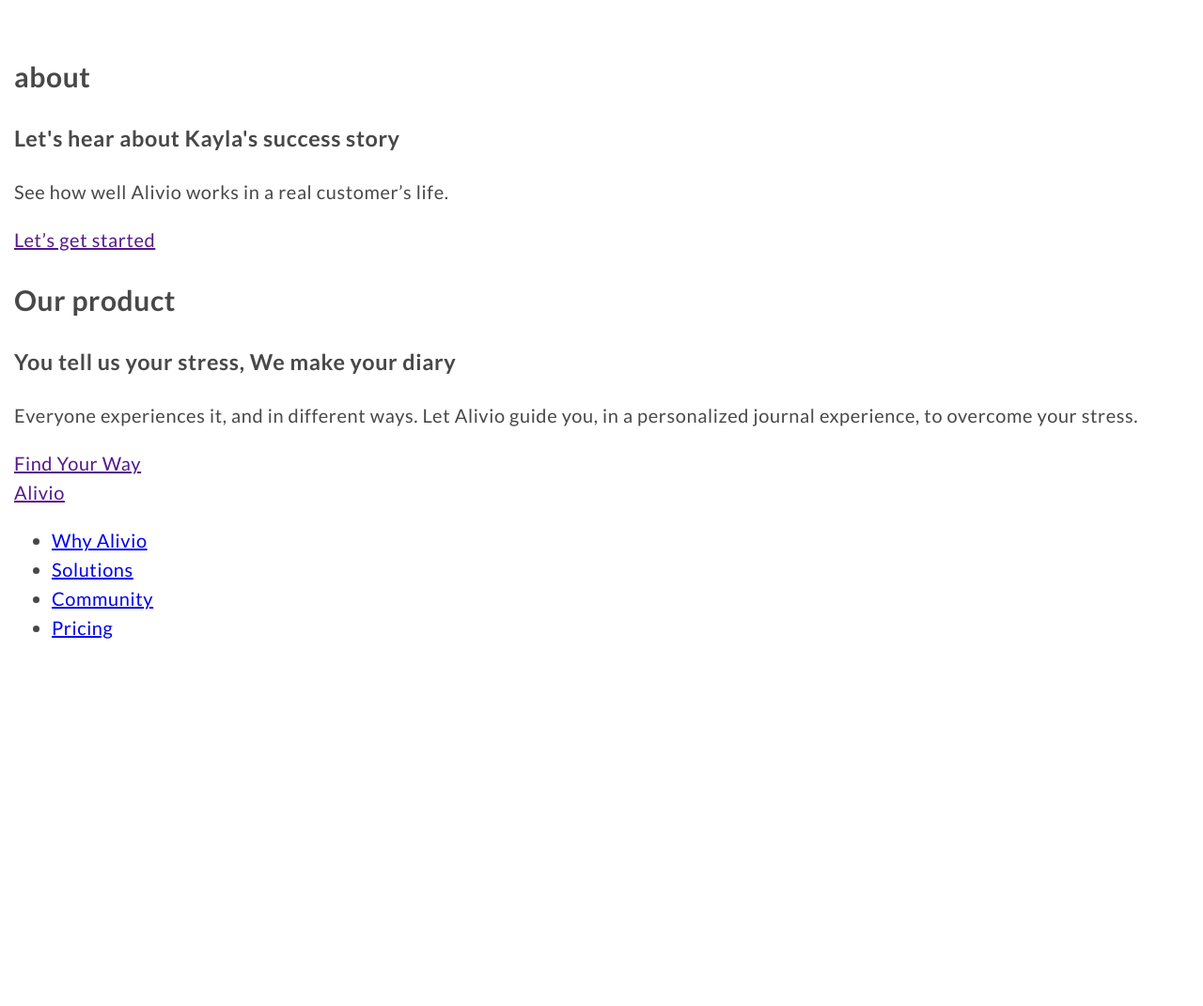
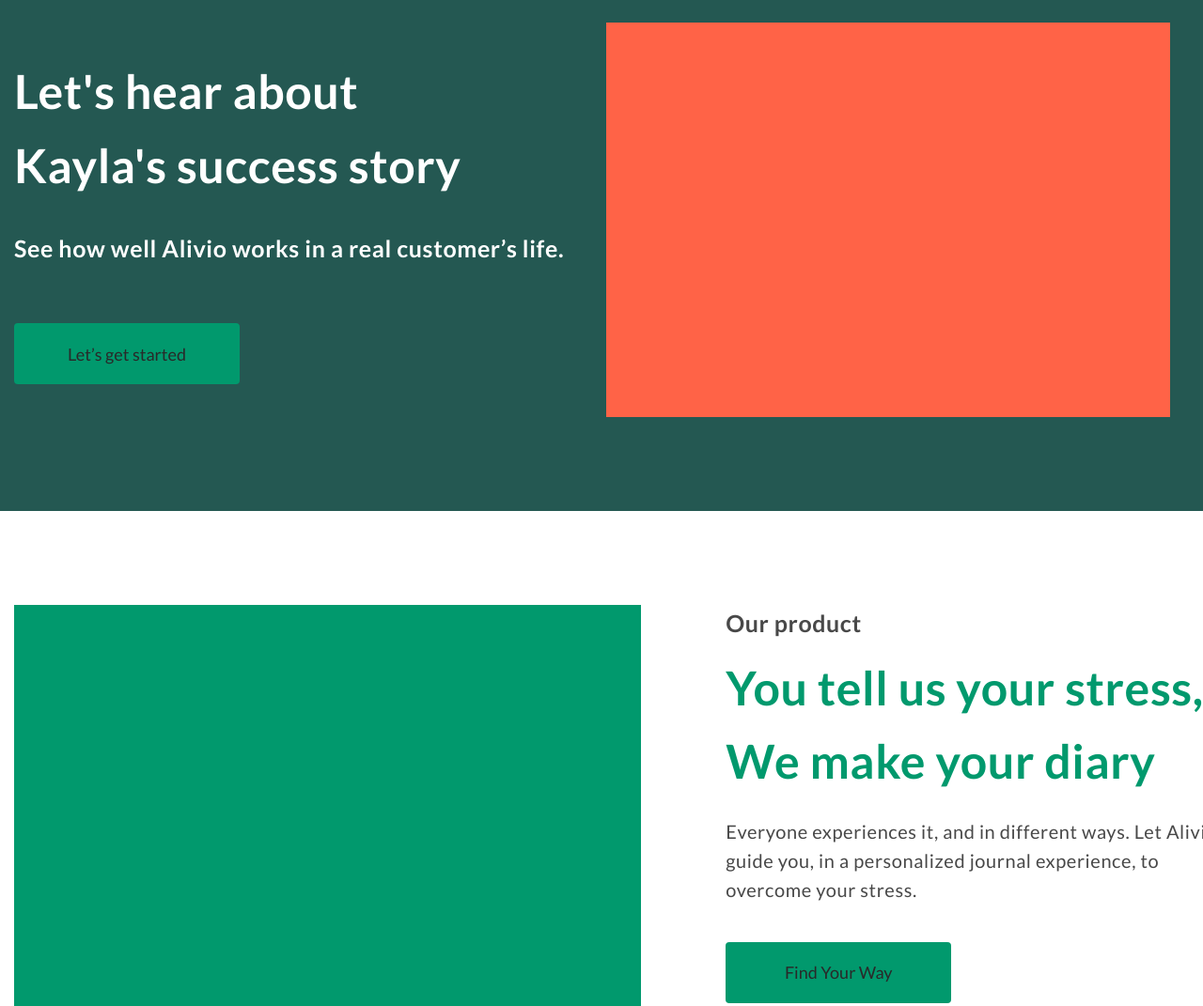
Before and after one commit to KutsVlad8/Alivio, a plain HTML site: page index.html in a window 1280 px wide. Shown: the part 1860-2931 px from the top of the page at 94% size. Before the commit the page ends 2564 px from the top, so only its background shows below. Drawn offline with Linux system fonts and the light colour scheme.

Commit message:
написал CSS
дописал основной CSS

```diff
--- a/index.html
+++ b/index.html
@@ -110,40 +110,51 @@
           </ul>
         </div>
       </section>
-      <section>
-        <div class="container">
-          <div>
-            <img src="" alt="" />
-            <div></div>
+      <section class="about">
+        <div class="about__container container">
+          <div class="about__content">
+            <h2 class="hidden">about</h2>
+            <h3 class="about__title">Let's hear about Kayla's success story</h3>
+            <p class="about__text">See how well Alivio works in a real customer’s life.</p>
+            <button type="button" class="about__btn">Let’s get started</button>
           </div>
-          <h2>about</h2>
-          <h3>Let's hear about Kayla's success story</h3>
-          <p>See how well Alivio works in a real customer’s life.</p>
-          <a href="">Let’s get started</a>
+
+          <div class="about__video"></div>
         </div>
       </section>
 
-      <section>
-        <div class="container">
-          <h2>Our product</h2>
-          <h3>You tell us your stress, We make your diary</h3>
-          <p>
-            Everyone experiences it, and in different ways. Let Alivio guide you, in a personalized
-            journal experience, to overcome your stress.
-          </p>
+      <section class="product">
+        <div class="product__container container">
+          <div class="product-thumb"></div>
+          <div class="product-content">
+            <h2 class="product-content__label">Our product</h2>
+            <h3 class="product-content__title">You tell us your stress, We make your diary</h3>
+            <p class="product-content__text">
+              Everyone experiences it, and in different ways. Let Alivio guide you, in a
+              personalized journal experience, to overcome your stress.
+            </p>
 
-          <a href="">Find Your Way</a>
+            <button type="button" class="product-content__btn">Find Your Way</button>
+          </div>
         </div>
       </section>
 
-      <footer>
-        <div class="container">
-          <a href="">Alivio</a>
-          <ul>
-            <li><a href="./index.html">Why Alivio</a></li>
-            <li><a href="./index.html">Solutions</a></li>
-            <li><a href="./index.html">Community</a></li>
-            <li><a href="./index.html">Pricing</a></li>
+      <footer class="page-footer">
+        <div class="page-footer-container container">
+          <a href="" class="page-footer__logo list">Alivio</a>
+          <ul class="page-footer__list list no-margin">
+            <li class="page-footer__item">
+              <a href="./index.html" class="page-footer__link list">Why Alivio</a>
+            </li>
+            <li class="page-footer__item">
+              <a href="./index.html" class="page-footer__link list">Solutions</a>
+            </li>
+            <li class="page-footer__item">
+              <a href="./index.html" class="page-footer__link list">Community</a>
+            </li>
+            <li class="page-footer__item">
+              <a href="./index.html" class="page-footer__link list">Pricing</a>
+            </li>
           </ul>
         </div>
       </footer>
--- /dev/null
+++ b/sass/components/about/_about.scss
@@ -0,0 +1,68 @@
+.about {
+  padding: 100px 0;
+  background-color: #245852;
+}
+
+.about__container {
+  display: flex;
+  align-items: center;
+}
+
+.about__content {
+  width: 600px;
+}
+
+.about__title {
+  margin-bottom: 30px;
+
+  width: 500px;
+  margin-top: 0;
+
+  font-weight: 700;
+  font-size: 50px;
+  line-height: 1.57;
+
+  color: $color-title-primary;
+}
+
+.about__text {
+  margin-top: 0;
+  margin-bottom: 60px;
+
+  font-weight: 600;
+  font-size: 25px;
+  line-height: 1.57;
+
+  color: $color-text-secondary;
+}
+
+.about__btn {
+  width: 240px;
+  height: 65px;
+
+  padding: 20px 50px;
+
+  border-radius: 4px;
+  border: none;
+
+  font-size: 18px;
+  line-height: 1.25;
+
+  color: $color-text-nav;
+  background-color: $accent-color;
+
+  cursor: pointer;
+
+  &:hover,
+  &:focus {
+    color: $color-text-nav-secondary;
+  }
+}
+
+.about__video {
+  margin-left: 30px;
+
+  width: 600px;
+  height: 420px;
+  background-color: tomato;
+}
--- a/sass/components/how-it-works/_how-it-works.scss
+++ b/sass/components/how-it-works/_how-it-works.scss
@@ -5,9 +5,11 @@
 
 .how-it-works__container {
   display: flex;
+  align-items: center;
 }
 
 .how-it-works__left {
+  width: 550px;
 }
 .how-it-works__title {
   margin-top: 0;
@@ -33,6 +35,10 @@
 .how-it-works__content {
   margin-top: 0;
   margin-bottom: 0;
+  margin-left: 130px;
+  padding-top: 30px;
+
+  width: 700px;
 
   font-weight: 500;
   font-size: 20px;
--- /dev/null
+++ b/sass/components/page-footer/_page-footer.scss
@@ -0,0 +1,38 @@
+.page-footer {
+  padding: 100px 0;
+
+  background-color: $accent-color;
+}
+
+.page-footer-container {
+}
+
+.page-footer__logo {
+  display: block;
+  margin-bottom: 30px;
+
+  font-weight: 900;
+  font-size: 40px;
+  line-height: 1.375;
+
+  color: $color-text-nav-secondary;
+}
+
+.page-footer__list {
+}
+
+.page-footer__item {
+  margin-bottom: 30px;
+
+  &:last-child {
+    margin-bottom: 0;
+  }
+}
+
+.page-footer__link {
+  font-weight: 600;
+  font-size: 25px;
+  line-height: 1.25;
+
+  color: $color-text-nav-secondary;
+}
--- /dev/null
+++ b/sass/components/product/_product.scss
@@ -0,0 +1,72 @@
+.product {
+  padding: 100px 0;
+}
+.product__container {
+  display: flex;
+}
+
+.product-thumb {
+  width: 700px;
+  height: 540px;
+  background-color: $accent-color;
+}
+
+.product-content {
+  margin-left: 90px;
+
+  width: 580px;
+}
+
+.product-content__label {
+  margin-top: 0;
+  margin-bottom: 10px;
+
+  font-weight: 600;
+  font-size: 25px;
+  line-height: 1.57;
+
+  color: $color-text-primary;
+}
+
+.product-content__title {
+  margin-top: 0;
+  margin-bottom: 20px;
+
+  font-weight: 700;
+  font-size: 50px;
+  line-height: 1.57;
+
+  color: $accent-color;
+}
+
+.product-content__text {
+  margin-top: 0;
+  margin-bottom: 40px;
+
+  line-height: 1.55;
+
+  color: #484848;
+}
+
+.product-content__btn {
+  width: 240px;
+  height: 65px;
+
+  padding: 20px 50px;
+
+  border-radius: 4px;
+  border: none;
+
+  font-size: 18px;
+  line-height: 1.25;
+
+  color: $color-text-nav;
+  background-color: $accent-color;
+
+  cursor: pointer;
+
+  &:hover,
+  &:focus {
+    color: $color-text-nav-secondary;
+  }
+}
--- a/sass/main.scss
+++ b/sass/main.scss
@@ -5,3 +5,6 @@
 @import './components/page-header/page-header';
 @import './components/hero/hero';
 @import './components/how-it-works/how-it-works';
+@import './components/about/about';
+@import './components/product/product';
+@import './components/page-footer/page-footer';
```
Also changed, not shown: css/main.css, css/main.min.css, 2 other files.
